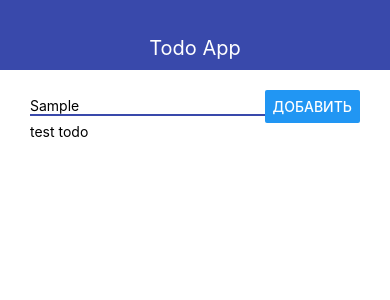
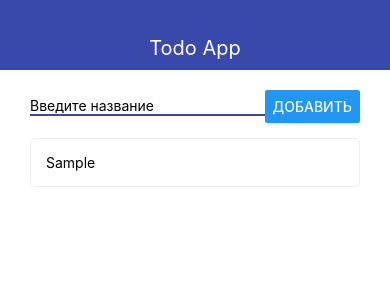
Before and after one commit to info-sapphire/expo-demo, a React Native app: screen / in a window 390 px wide. Both pictures are taken after typing "Sample" into the empty fields and a click on the button "ДОБАВИТЬ". Shown: the top 300 px of the page. Built offline with nearby package versions, Linux system fonts and the light colour scheme.

Commit message:
feat: add dynamic

```diff
--- a/App.js
+++ b/App.js
@@ -2,6 +2,7 @@ import React, { useState } from 'react'
 import { StyleSheet, View, Text } from 'react-native'
 import { AddTodo } from './src/AddTodo'
 import { Navbar } from './src/Navbar'
+import { Todo } from './src/Todo'
 
 export default function App() {
   const [todos, setTodos] = useState([])
@@ -23,7 +24,7 @@ export default function App() {
         <AddTodo onSubmit={addTodo} />
 
         <View>
-          {todos.map(todo => <Text key={todo.id}>{todo.title}</Text>)}
+          {todos.map(todo => <Todo key={todo.id} todo={todo} />)}
         </View>
       </View>
     </View>
--- a/src/AddTodo.js
+++ b/src/AddTodo.js
@@ -1,15 +1,24 @@
-import React from 'react'
+import React, { useState } from 'react'
 import { View, TextInput, Button, StyleSheet } from 'react-native'
 
 export const AddTodo = ({ onSubmit }) => {
+  const [value, setValue] = useState('')
 
   const pressHandler = () => {
-    onSubmit('test todo')
+    if (value.trim()) {
+      onSubmit(value)
+      setValue('')
+    }
   }
 
   return (
     <View style={styles.wrapper}>
-      <TextInput style={styles.input} />
+      <TextInput
+        style={styles.input}
+        onChangeText={setValue}
+        value={value}
+        placeholder="Введите название"
+      />
       <Button title="Добавить" onPress={pressHandler} />
     </View>
   )
@@ -18,7 +27,8 @@ export const AddTodo = ({ onSubmit }) => {
 const styles = StyleSheet.create({
   wrapper: {
     flexDirection: 'row',
-    alignItems: 'center'
+    alignItems: 'center',
+    marginBottom: 15
   },
 
   input: {
--- /dev/null
+++ b/src/Todo.js
@@ -0,0 +1,22 @@
+import React from 'react'
+import { View, Text, StyleSheet } from 'react-native'
+
+export const Todo = ({ todo }) => {
+  return (
+    <View style={styles.wrapper}>
+      <Text>{todo.title}</Text>
+    </View>
+  )
+}
+
+const styles = StyleSheet.create({
+  wrapper: {
+    flexDirection: 'row',
+    alignItems: 'center',
+    padding: 15,
+    borderWidth: 1,
+    borderColor: '#eee',
+    borderRadius: 5,
+    marginBottom: 10
+  }
+})
```
